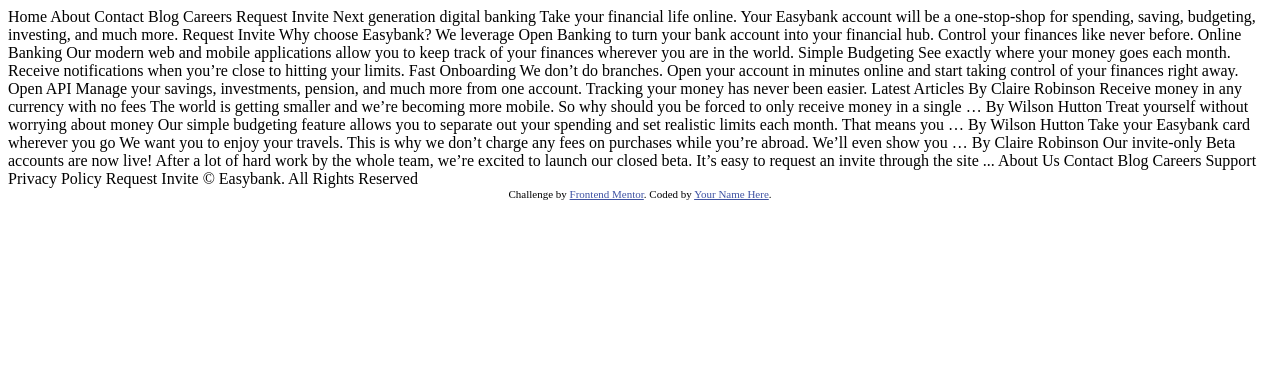
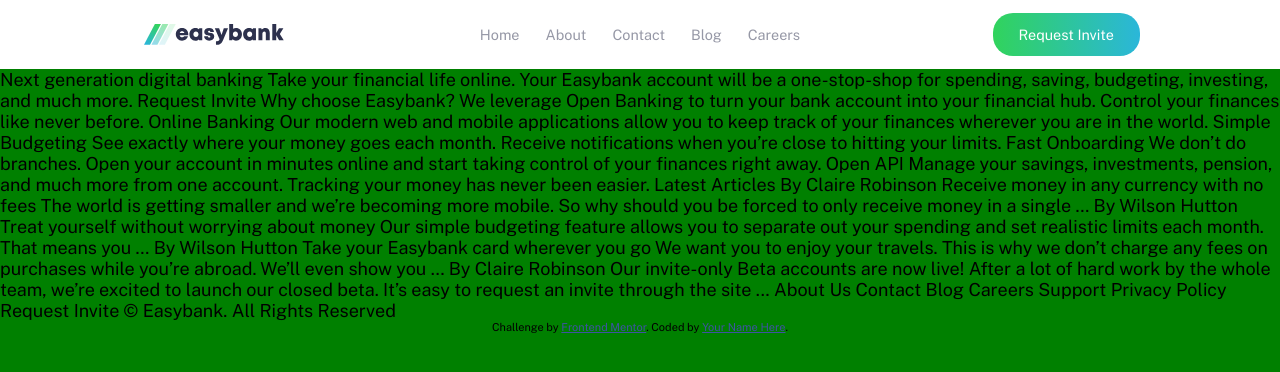
Before and after one commit to RensHinke/EasybankLandingPage, a website: page src/index.html in a window 1280 px wide. Drawn offline with nearby package versions, Linux system fonts and the light colour scheme; files that its build step writes are made by us from their sources.

Commit message:
Added first version of navbar

```diff
--- a/src/index.html
+++ b/src/index.html
@@ -15,16 +15,25 @@
   </style>
 </head>
 <body>
-
-  Home
-  About
-  Contact
-  Blog
-  Careers
-
-  Request Invite
-
-
+  <header>
+    <div id="logo-container">
+      <img src="assets/logo.svg" alt="logo">
+    </div>
+    <div id="nav-container">
+      <nav>
+        <div>Home</div>
+        <div>About</div>
+        <div>Contact</div>
+        <div>Blog</div>
+        <div>Careers</div>
+      </nav>
+    </div>
+    <div id="request-button">
+      <span>
+        Request Invite
+      </span>
+    </div>
+  </header>
 
   Next generation digital banking
 
--- a/src/sass/style.scss
+++ b/src/sass/style.scss
@@ -0,0 +1,67 @@
+@import url('https://fonts.googleapis.com/css2?family=Public+Sans:wght@300;400;700&display=swap');
+
+/* Colors */
+
+/* Primary */
+
+$primaryCDarkBlue: hsl(233, 26%, 24%);
+$primaryCLimeGreen: hsl(136, 65%, 51%);
+$primaryCBrightCyan: hsl(192, 70%, 51%);
+
+/* Neutral */
+
+$neutralGrayishBlue: hsl(233, 8%, 62%);
+$neutralLightGrayishBlue: hsl(220, 16%, 96%);
+$neutralVeryLightGray: hsl(0, 0%, 98%);
+$neutralWhite: hsl(0, 0%, 100%);
+
+
+* {
+    box-sizing: border-box;
+    -moz-box-sizing: border-box;
+}
+
+body {
+    margin: 0;
+    padding: 0;
+    width: 100%;
+    min-height: 100vh;
+    font-family: 'Public Sans', sans-serif;
+    font-size: 18px;
+    background-color: green;
+}
+
+$paddingForHeaderElements: 13px;
+
+header {
+    width: 100%;
+    display: grid;
+    grid-template-columns: repeat(3, 33.3%);
+    background-color: $neutralWhite;
+    justify-content: center;
+    font-size: 0.9rem;
+}
+
+header div {
+    display: flex;
+    justify-content: center;
+    align-items: center;
+    padding: $paddingForHeaderElements;
+}
+
+header nav {
+    display: flex;
+    color: $neutralGrayishBlue;
+}
+
+header img {
+    width: 35%;
+    height: auto;
+}
+
+#request-button span {
+    padding: $paddingForHeaderElements calc($paddingForHeaderElements*2);
+    border-radius: 20px;
+    color: $neutralWhite;
+    background-image: linear-gradient(to right, $primaryCLimeGreen, $primaryCBrightCyan);
+}
```
